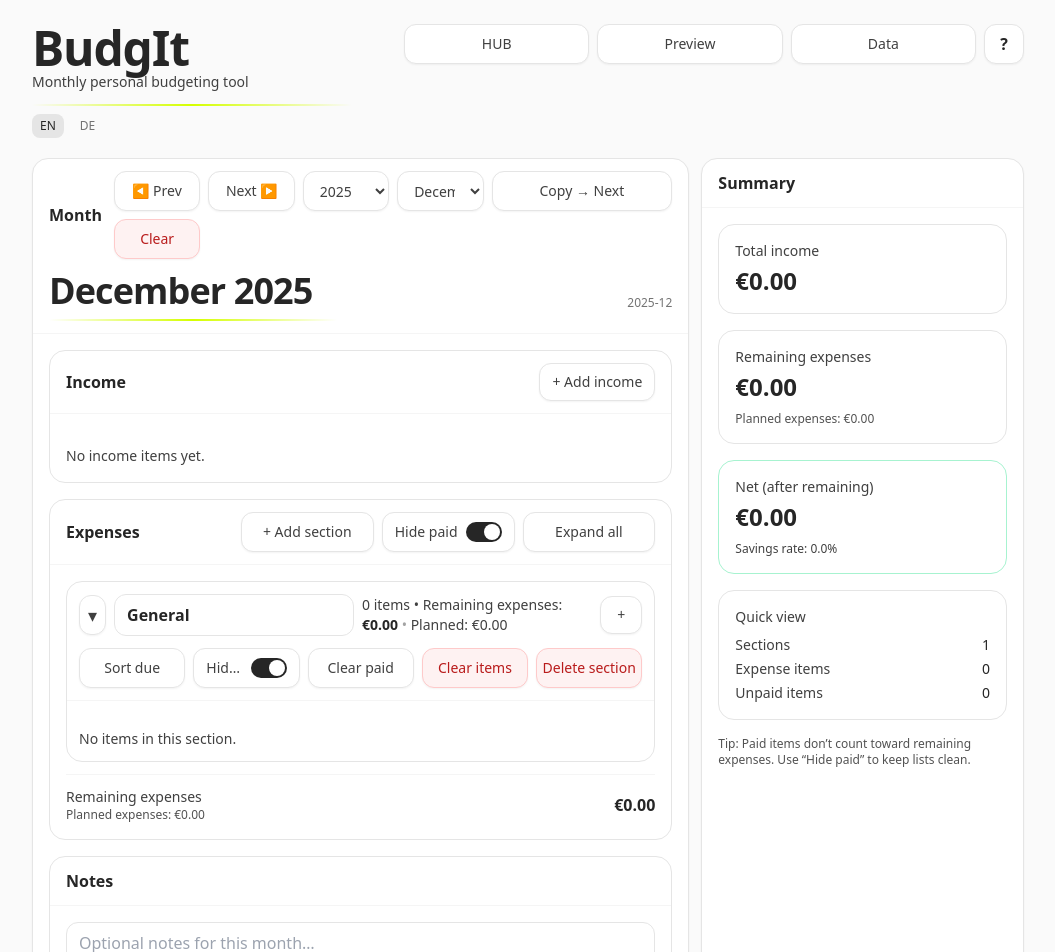
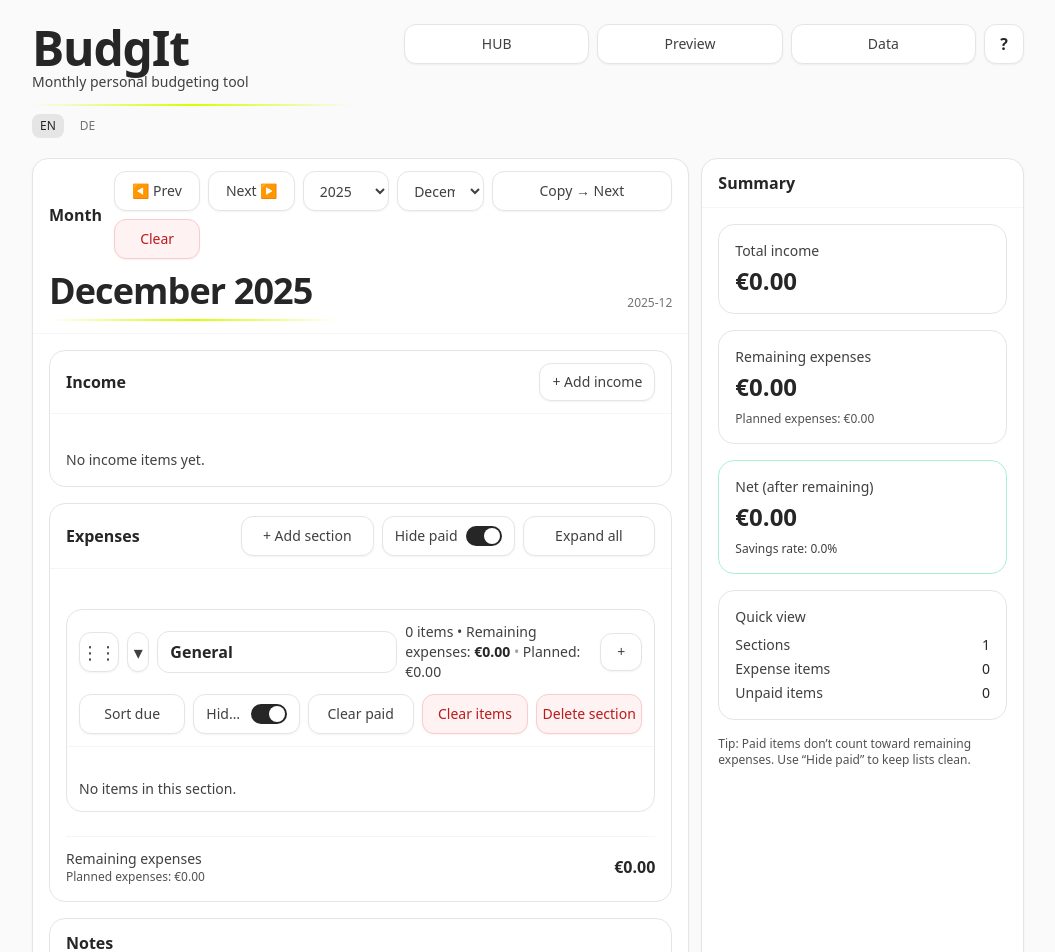
Before and after one commit to retronlinede-design/toolstack-budgit, a React (Vite) app: page / in a window 1280 px wide. Shown: the top 952 px of the page, without its empty margins (112-1167 px from the left). Built offline with nearby package versions, Linux system fonts and the light colour scheme.

Commit message:
Fix expense section re-ordering and improve drop zone visibility

```diff
--- a/src/App.jsx
+++ b/src/App.jsx
@@ -550,7 +550,7 @@ function DuePicker({ ym, value, onChange, lang = "en", t }) {
 function InsertDropZone({ active, onDragOver, onDrop }) {
   return (
     <div
-      className={`print:hidden h-2 rounded-xl transition ${active ? "bg-lime-200" : "bg-transparent"}`}
+      className={`print:hidden h-3 rounded-xl transition-colors duration-200 ${active ? "bg-lime-300 ring-2 ring-lime-100" : "bg-transparent"}`}
       onDragOver={onDragOver}
       onDrop={onDrop}
     />
@@ -889,6 +889,7 @@ const TRANSLATIONS = {
     yearTitle: "Year",
     monthTitle: "Month",
     dragIncomeTitle: "Drag income item",
+    dragSectionTitle: "Drag section",
     removeTitle: "Remove",
     sortDueTitle: "Sort by due day (earliest first)",
     clearPaidTitle: "Remove all PAID items in this section",
@@ -1008,6 +1009,7 @@ const TRANSLATIONS = {
     yearTitle: "Jahr",
     monthTitle: "Monat",
     dragIncomeTitle: "Einkommenselement ziehen",
+    dragSectionTitle: "Abschnitt ziehen",
     removeTitle: "Entfernen",
     sortDueTitle: "Nach Fälligkeit sortieren (früheste zuerst)",
     clearPaidTitle: "Alle BEZAHLTEN Elemente in diesem Abschnitt entfernen",
@@ -1284,6 +1286,21 @@ export default function BudgitApp() {
     });
 
     setCollapsed((c) => ({ ...c, [toGroupId]: false }));
+  };
+
+  const moveExpenseGroupInsert = (groupId, toIndex) => {
+    updateMonth((cur) => {
+      const groups = [...(cur.expenseGroups || [])];
+      const fromIndex = groups.findIndex((g) => g.id === groupId);
+      if (fromIndex < 0) return cur;
+
+      const moved = groups.splice(fromIndex, 1)[0];
+      let insertAt = clamp(toIndex, 0, groups.length);
+      if (fromIndex < insertAt) insertAt = insertAt - 1;
+
+      groups.splice(clamp(insertAt, 0, groups.length), 0, moved);
+      return { ...cur, expenseGroups: groups };
+    });
   };
 
   const clearPaidInGroup = (groupId) => {
@@ -1442,7 +1459,7 @@ export default function BudgitApp() {
     } catch (err) {
       // ignore
     }
-    setDrag(payload);
+    setTimeout(() => setDrag(payload), 0);
   };
 
   const readDragPayload = (e) => {
@@ -1990,18 +2007,44 @@ export default function BudgitApp() {
                 </div>
 
                 <div className="p-4 space-y-3">
-                  {(active.expenseGroups || []).map((g) => {
+                  <InsertDropZone
+                    active={dropHint && dropHint.type === "groupInsert" && dropHint.index === 0}
+                    onDragOver={(e) => {
+                      const p = readDragPayload(e);
+                      if (!p || p.type !== "expenseGroup") return;
+                      e.preventDefault();
+                      setDropHint({ type: "groupInsert", index: 0 });
+                    }}
+                    onDrop={(e) => {
+                      const p = readDragPayload(e);
+                      if (!p || p.type !== "expenseGroup") return;
+                      e.preventDefault();
+                      moveExpenseGroupInsert(p.groupId, 0);
+                      clearDragState();
+                    }}
+                  />
+
+                  {(active.expenseGroups || []).map((g, gIdx) => {
                     const isCollapsed = !!collapsed[g.id];
                     const allItems = g.items || [];
                     const itemsVisible = hidePaid ? allItems.filter((it) => !it.paid) : allItems;
                     const itemsCount = allItems.length;
 
                     return (
-                      <div key={g.id} className="rounded-2xl border border-neutral-200 overflow-hidden">
+                      <div key={g.id}>
+                        <div className="rounded-2xl border border-neutral-200 overflow-hidden">
                         <div className="px-3 py-3 border-b border-neutral-100">
                           <div className="flex flex-col gap-3">
                             <div className="flex flex-col gap-2 md:flex-row md:items-center md:justify-between">
                               <div className="flex items-center gap-2">
+                                <div
+                                  draggable
+                                  onDragStart={(e) => setDragPayload({ type: "expenseGroup", groupId: g.id }, e)}
+                                  onDragEnd={clearDragState}
+                                >
+                                  <DragHandle title={t("dragSectionTitle")} />
+                                </div>
+
                                 <button
                                   type="button"
                                   className="print:hidden h-10 w-10 rounded-xl border border-neutral-200 bg-white hover:bg-[#D5FF00]/30 hover:border-[#D5FF00]/30 hover:text-neutral-800 shadow-sm flex items-center justify-center text-neutral-700"
@@ -2211,6 +2254,23 @@ export default function BudgitApp() {
                             {t("collapsedDrop")}
                           </div>
                         )}
+                        </div>
+                        <InsertDropZone
+                          active={dropHint && dropHint.type === "groupInsert" && dropHint.index === gIdx + 1}
+                          onDragOver={(e) => {
+                            const p = readDragPayload(e);
+                            if (!p || p.type !== "expenseGroup") return;
+                            e.preventDefault();
+                            setDropHint({ type: "groupInsert", index: gIdx + 1 });
+                          }}
+                          onDrop={(e) => {
+                            const p = readDragPayload(e);
+                            if (!p || p.type !== "expenseGroup") return;
+                            e.preventDefault();
+                            moveExpenseGroupInsert(p.groupId, gIdx + 1);
+                            clearDragState();
+                          }}
+                        />
                       </div>
                     );
                   })}
```
